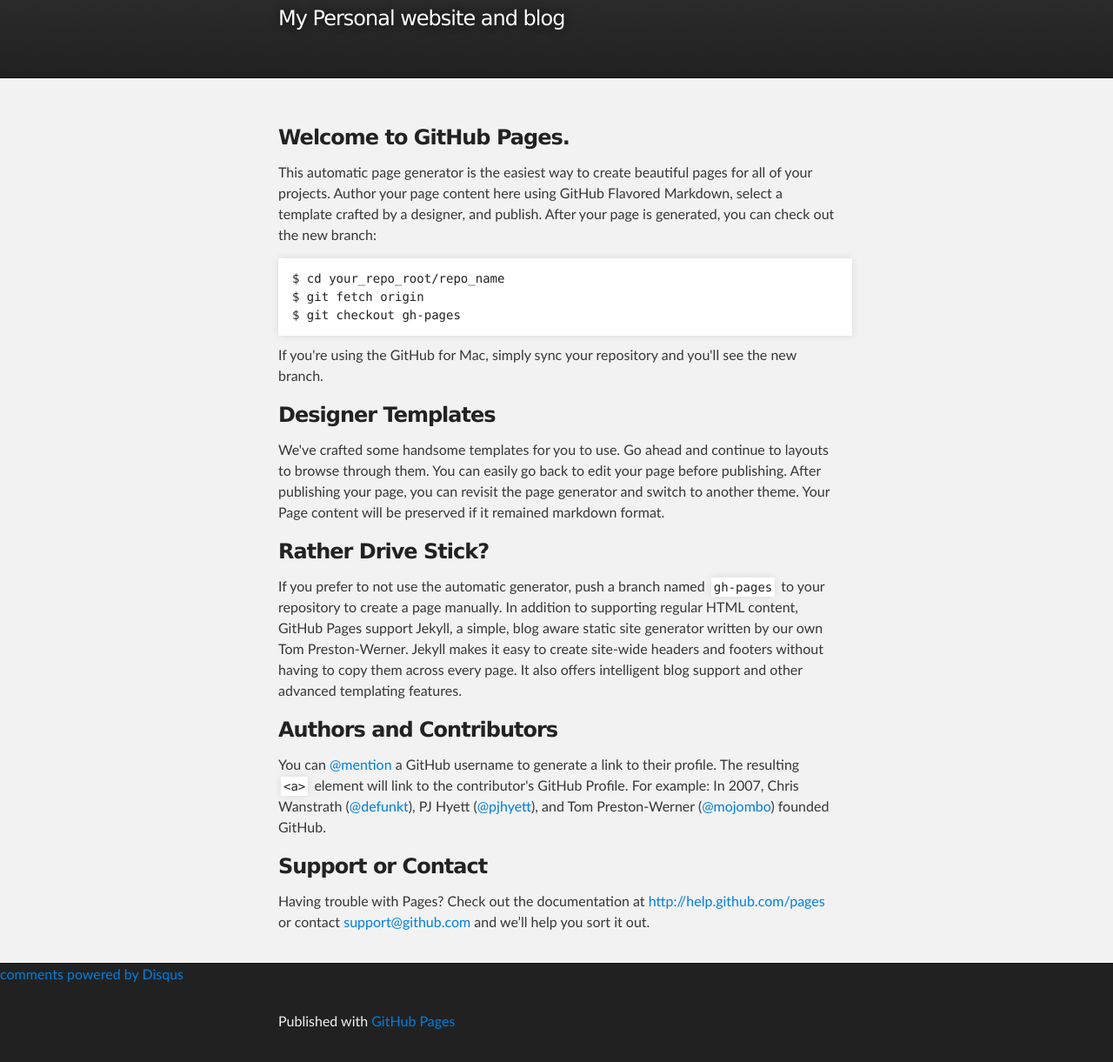
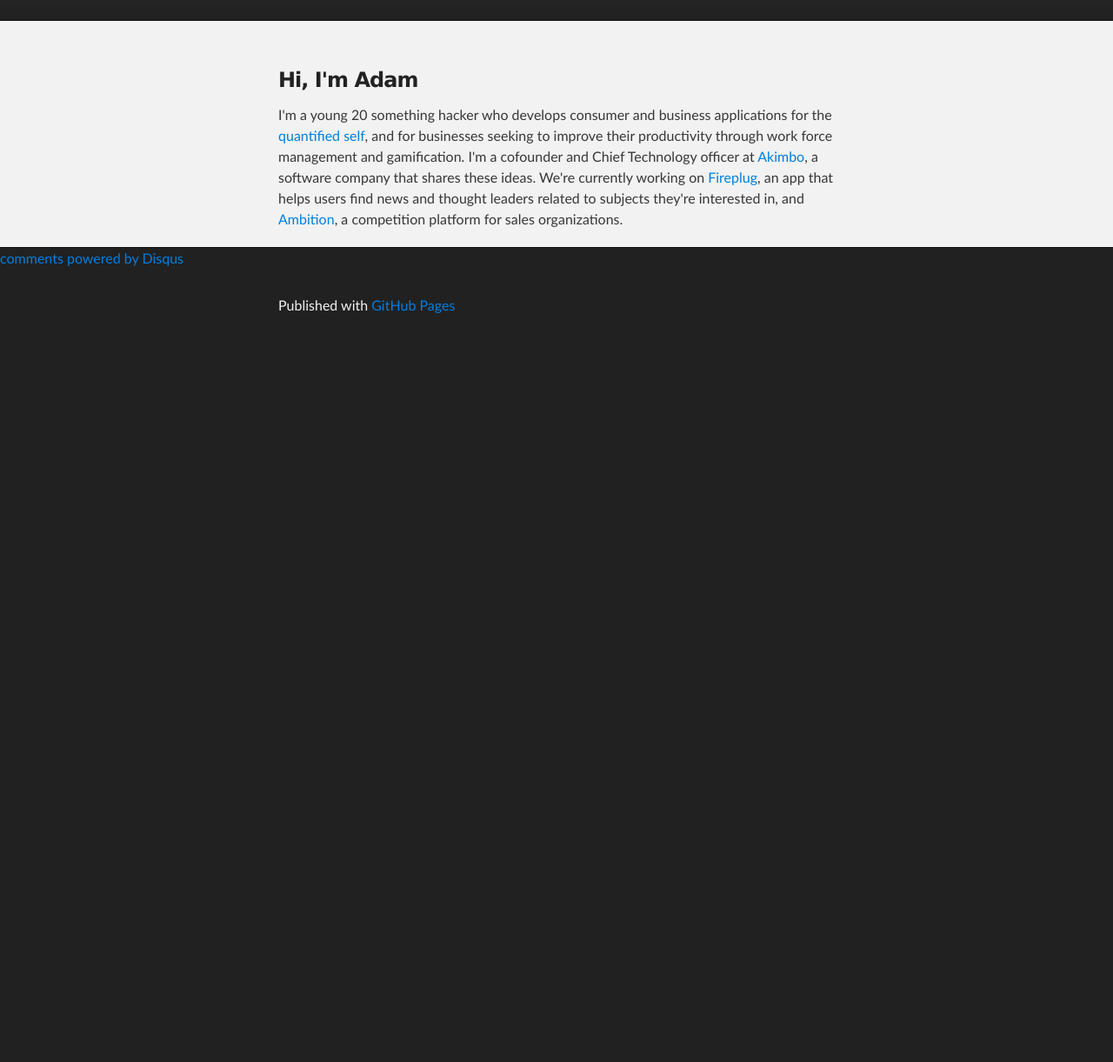
Before and after one commit to adamhaney/adamhaney.github.com, a plain HTML site: page index.html in a window 1280 px wide. Shown: the part 120-1341 px from the top of the page at 87% size. After the commit the page ends 800 px from the top, so only its background shows below. Drawn offline with Linux system fonts and the light colour scheme; a script that the page names is missing.

Commit message:
* Updating content

```diff
--- a/index.html
+++ b/index.html
@@ -16,43 +16,15 @@
     <!-- HEADER -->
     <div id="header_wrap" class="outer">
         <header class="inner">
-          <a id="forkme_banner" href="https://github.com/adamhaney">View on GitHub</a>
-
           <h1 id="project_title">Adam Haney</h1>
-          <h2 id="project_tagline">My Personal website and blog</h2>
-
         </header>
     </div>
 
     <!-- MAIN CONTENT -->
     <div id="main_content_wrap" class="outer">
       <section id="main_content" class="inner">
-        <h3>Welcome to GitHub Pages.</h3>
-
-<p>This automatic page generator is the easiest way to create beautiful pages for all of your projects. Author your page content here using GitHub Flavored Markdown, select a template crafted by a designer, and publish. After your page is generated, you can check out the new branch:</p>
-
-<pre><code>$ cd your_repo_root/repo_name
-$ git fetch origin
-$ git checkout gh-pages
-</code></pre>
-
-<p>If you're using the GitHub for Mac, simply sync your repository and you'll see the new branch.</p>
-
-<h3>Designer Templates</h3>
-
-<p>We've crafted some handsome templates for you to use. Go ahead and continue to layouts to browse through them. You can easily go back to edit your page before publishing. After publishing your page, you can revisit the page generator and switch to another theme. Your Page content will be preserved if it remained markdown format.</p>
-
-<h3>Rather Drive Stick?</h3>
-
-<p>If you prefer to not use the automatic generator, push a branch named <code>gh-pages</code> to your repository to create a page manually. In addition to supporting regular HTML content, GitHub Pages support Jekyll, a simple, blog aware static site generator written by our own Tom Preston-Werner. Jekyll makes it easy to create site-wide headers and footers without having to copy them across every page. It also offers intelligent blog support and other advanced templating features.</p>
-
-<h3>Authors and Contributors</h3>
-
-<p>You can <a href="https://github.com/blog/821" class="user-mention">@mention</a> a GitHub username to generate a link to their profile. The resulting <code>&lt;a&gt;</code> element will link to the contributor's GitHub Profile. For example: In 2007, Chris Wanstrath (<a href="https://github.com/defunkt" class="user-mention">@defunkt</a>), PJ Hyett (<a href="https://github.com/pjhyett" class="user-mention">@pjhyett</a>), and Tom Preston-Werner (<a href="https://github.com/mojombo" class="user-mention">@mojombo</a>) founded GitHub.</p>
-
-<h3>Support or Contact</h3>
-
-<p>Having trouble with Pages? Check out the documentation at <a href="http://help.github.com/pages">http://help.github.com/pages</a> or contact <a href="mailto:support@github.com">support@github.com</a> and we’ll help you sort it out.</p>
+        <h3>Hi, I'm Adam</h3>
+        I'm a young 20 something hacker who develops consumer and business applications for the <a href="http://en.wikipedia.org/wiki/Quantified_Self">quantified self</a>, and for businesses seeking to improve their productivity through work force management and gamification. I'm a cofounder and Chief Technology officer at <a href="http://akimbo.io">Akimbo</a>, a software company that shares these ideas. We're currently working on <a href="http://getfireplug.com">Fireplug</a>, an app that helps users find news and thought leaders related to subjects they're interested in, and <a href="http://ambition.io">Ambition</a>, a competition platform for sales organizations.
       </section>
     </div>
      <div id="disqus_thread"></div>
```
